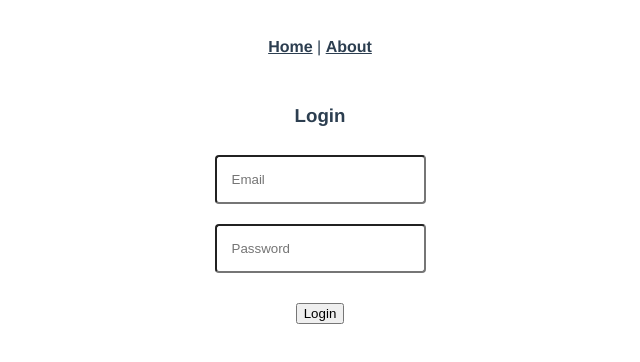
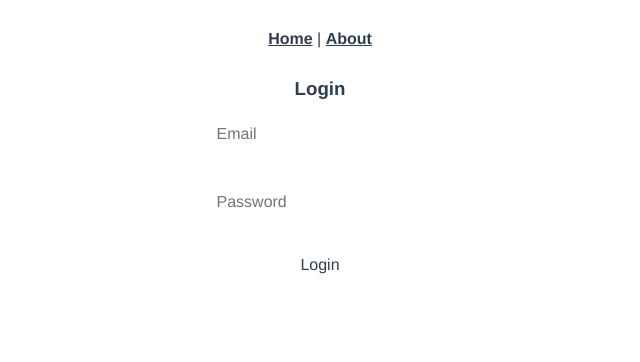
Before and after one commit to baku993/pubslist, a Vue app: page /login in a window 1280 px wide. Shown: the top 362 px of the page, without its empty margins (320-960 px from the left). Built offline with nearby package versions, Linux system fonts and the light colour scheme; the HTML template or start-up script is replaced by a standard one.

Commit message:
Added and configured Vuetify and Vuex

```diff
--- /dev/null
+++ b/src/main/webapp/VuetifyConf.js
@@ -0,0 +1,14 @@
+/**
+ * @author victor
+ * @date 07.12.2019
+ * @project: pubslist
+ */
+
+import Vue from "vue";
+import Vuetify from "vuetify/lib";
+
+Vue.use(Vuetify);
+
+const opts = {};
+
+export default new Vuetify(opts);
--- a/src/main/webapp/main.js
+++ b/src/main/webapp/main.js
@@ -2,10 +2,12 @@ import Vue from "vue";
 import App from "./App.vue";
 import "./registerServiceWorker";
 import router from "./router";
+import vuetify from "./VuetifyConf";
 
 Vue.config.productionTip = false;
 
 new Vue({
   router,
+  vuetify,
   render: h => h(App)
 }).$mount("#app");
```
Also changed, not shown: package.json (+14 -6 lines), src/main/webapp/App.vue (+8 -1 lines), src/main/webapp/store/index.js (added, +11 -0 lines), 1 other file (tests, documents, lock files or other folders).
